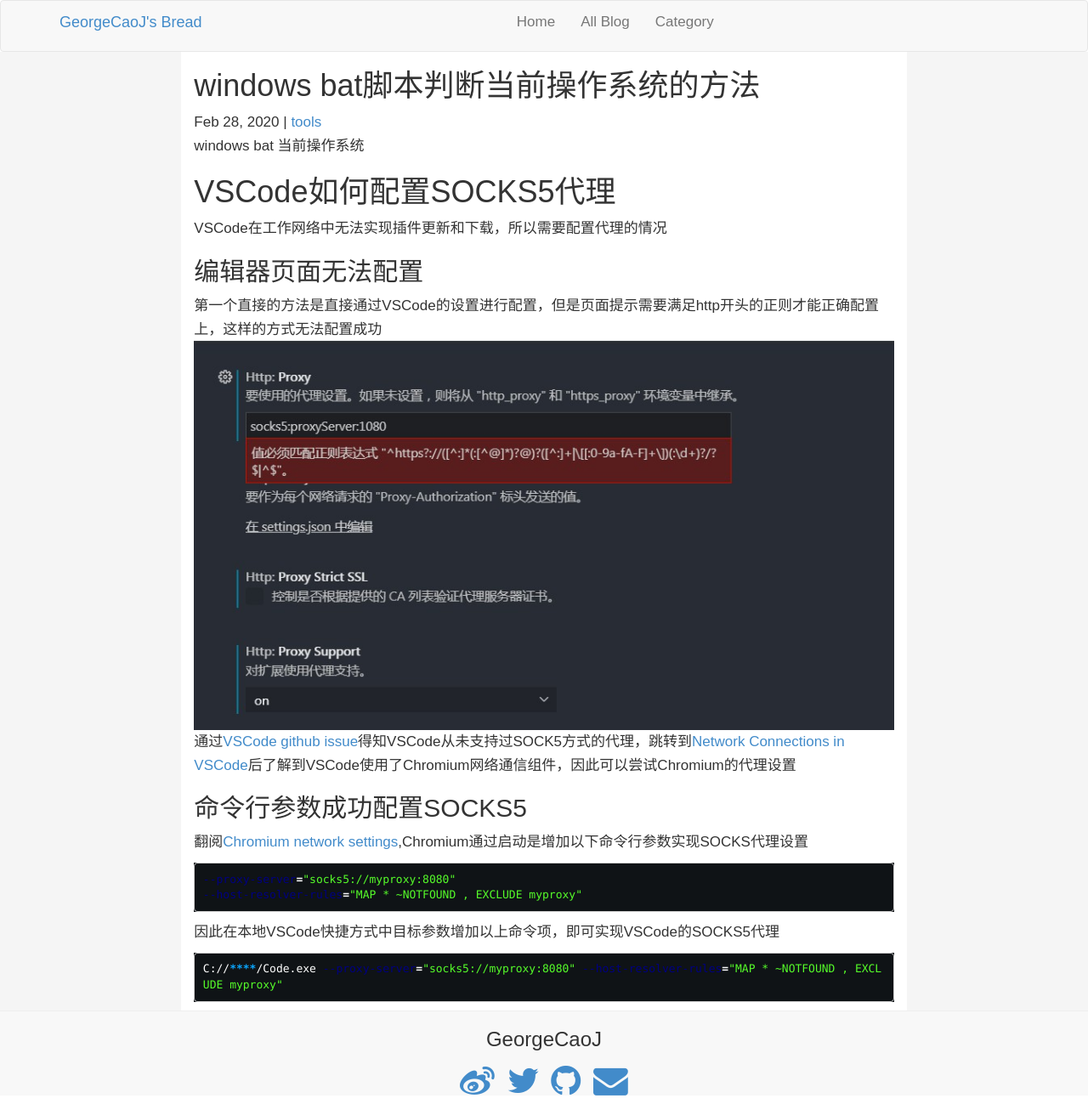
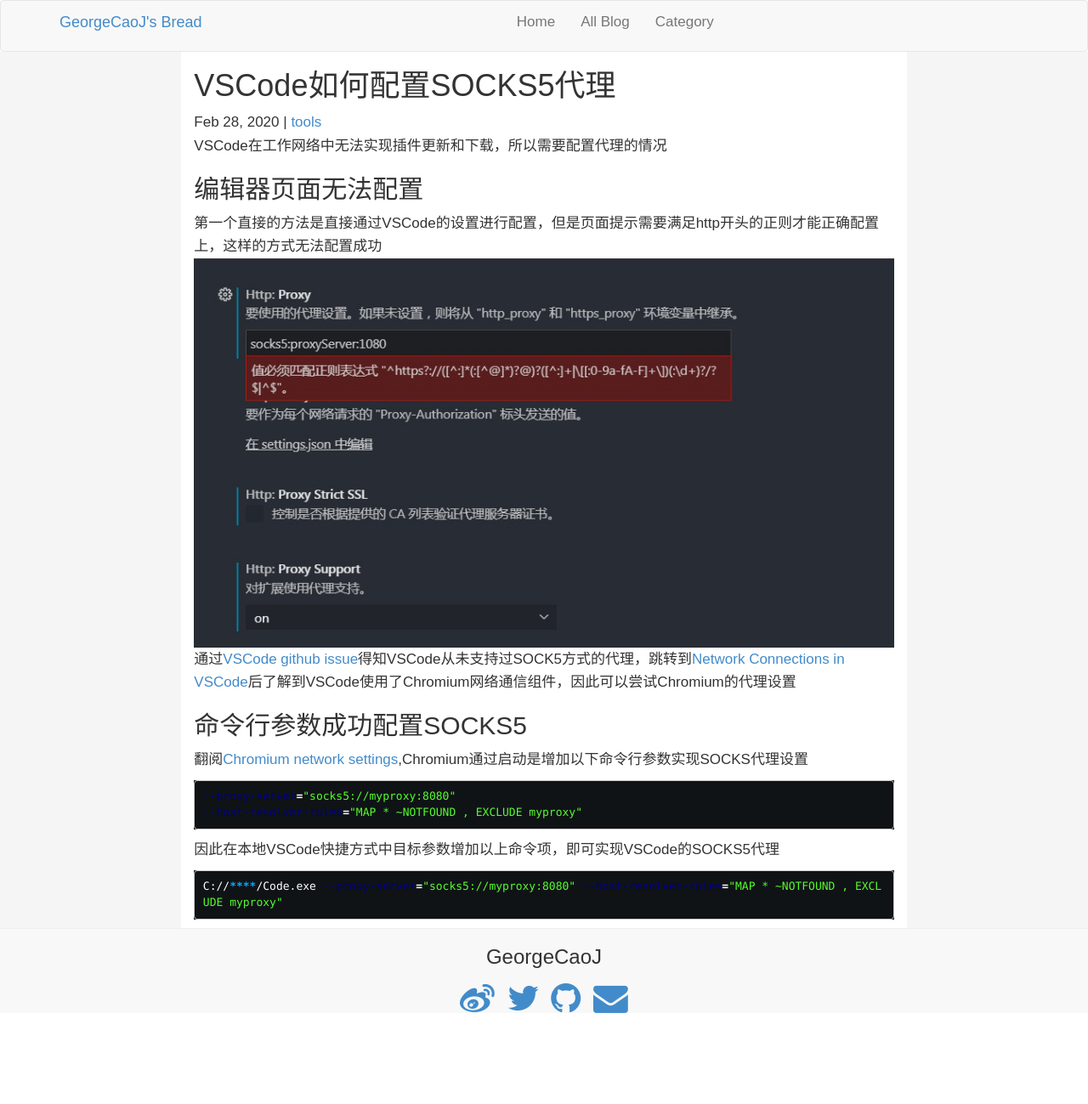
Before and after one commit to GeorgeCaoJ/blog, a Jekyll site: the page built from _posts/tools/2020-02-28-vscode-socks5-proxy-setting.md, in a window 1280 px wide. Shown: the whole page at 85% size. Built offline with Jekyll 4.4.1, drawn with Linux system fonts in a browser that asks for light colours; after the commit the page ends 1202 px from its top, so only the background shows below that.

Commit message:
[CHG]修复页面错误

```diff
--- a/_posts/tools/2020-02-28-vscode-socks5-proxy-setting.md
+++ b/_posts/tools/2020-02-28-vscode-socks5-proxy-setting.md
@@ -1,13 +1,10 @@
 ---
 layout: pageshow
 category: tools
-title: windows bat脚本判断当前操作系统的方法
-description: windows bat 当前操作系统
+title: VSCode如何配置SOCKS5代理
+description: VSCode在工作网络中无法实现插件更新和下载，所以需要配置代理的情况
 tag: VSCode | socks5
 ---
-
-# VSCode如何配置SOCKS5代理
-VSCode在工作网络中无法实现插件更新和下载，所以需要配置代理的情况
 
 ## 编辑器页面无法配置
 第一个直接的方法是直接通过VSCode的设置进行配置，但是页面提示需要满足http开头的正则才能正确配置上，这样的方式无法配置成功
```
Also changed, not shown: _posts/linux/2019-12-7-ss-obfs-deploy-log.md (+1 -1 lines).
